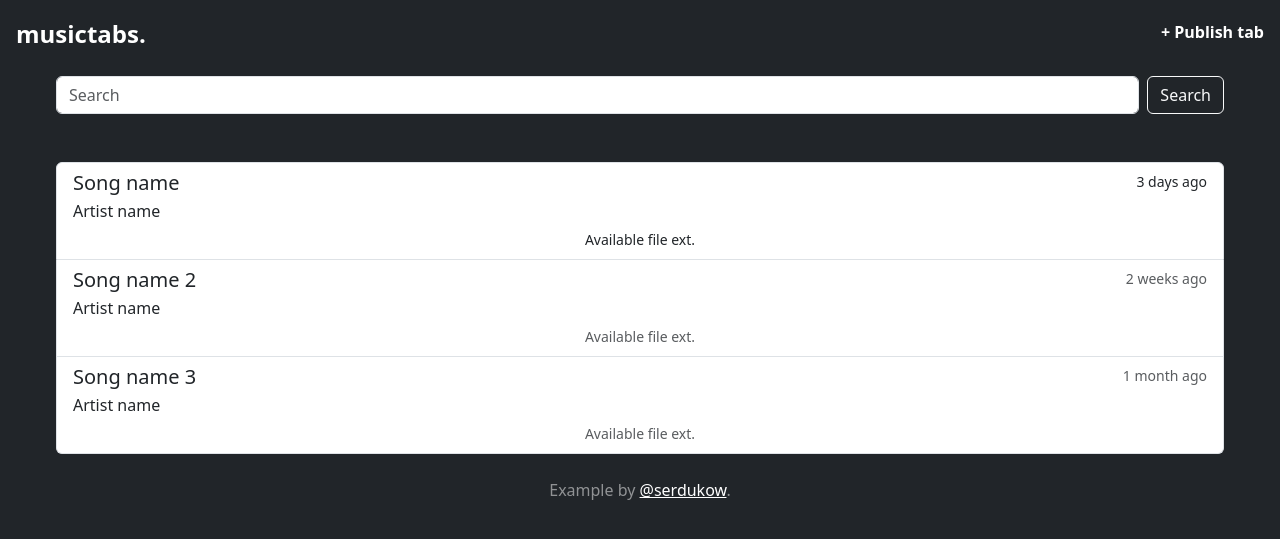
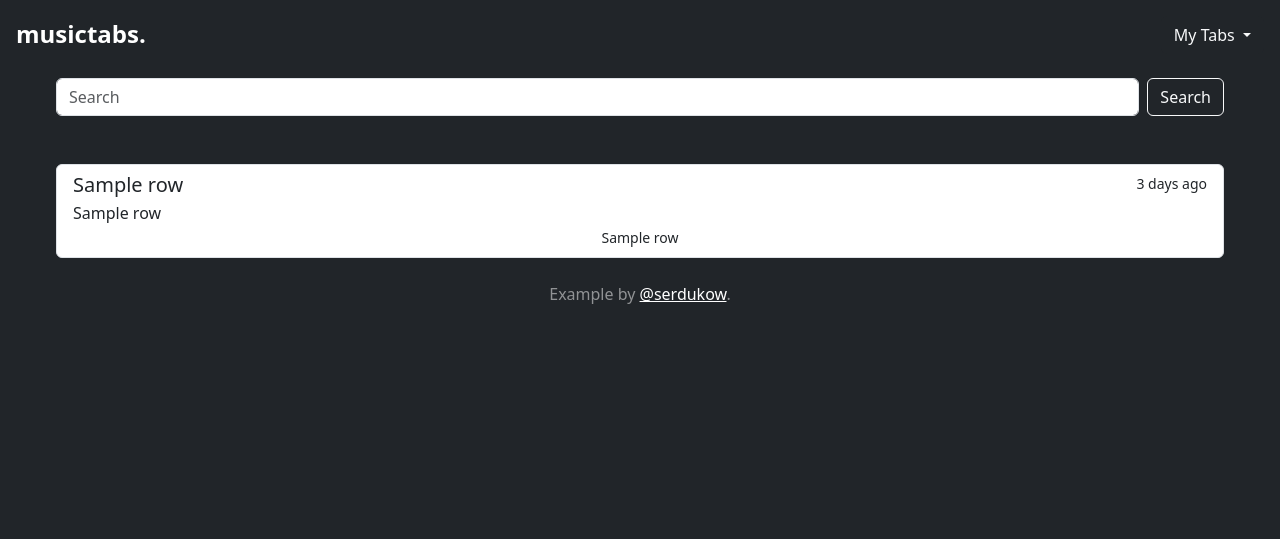
Before and after one commit to serdukow/fastApi-musictabs, a FastAPI app: template templates/home.html in a window 1280 px wide. Shown: the top 539 px of the page. Run offline with FastAPI, Linux system fonts and the light colour scheme; the template is opened without the code that fills it: most values are stand-ins (such as "Sample title", 1, 10 or a date in 2020).

Commit message:
Version 0.0.2

```diff
--- a/templates/home.html
+++ b/templates/home.html
@@ -1,44 +1,25 @@
 {% extends 'layout.html' %}
 
 
-      {% block content %}
+{% block content %}
 
 <form class="d-flex p-4" role="search">
-          <input class="form-control me-2" type="search" placeholder="Search" aria-label="Search">
-          <button class="btn btn-outline-light" type="submit">Search</button>
+  <input class="form-control me-2" type="search" name="search" placeholder="Search" aria-label="Search">
+  <button class="btn btn-outline-light" type="submit">Search</button>
 </form>
 
-
 <div class="list-group d-flex w-100 h-100 p-4 mx-auto">
-  <a href="#" class="list-group-item list-group-item-action" aria-current="true">
+  {% for row in data %}
+  <a href="/home/{{ row[0] }}" class="list-group-item list-group-item-action{% if row[0] == current_id %} active{% endif %}">
     <div class="d-flex w-100 justify-content-between">
-      <h5 class="mb-1">Song name</h5>
+      <h5 class="mb-1">{{ row[2] }}</h5>
       <small>3 days ago</small>
     </div>
-    <p class="mb-1 d-flex w-100 justify-content-between">Artist name</p>
-    <small>Available file ext.</small>
+    <!-- Add the new columns here -->
+    <p class="mb-auto d-flex w-100 justify-content-between">{{ row[1] }}</p>
+    <small>{{ row[3] }}</small>
   </a>
-  <a href="#" class="list-group-item list-group-item-action">
+  {% endfor %}
+</div>
 
-
-
-    <div class="d-flex w-100 justify-content-between">
-      <h5 class="mb-1">Song name 2</h5>
-      <small class="text-muted">2 weeks ago</small>
-    </div>
-    <p class="mb-1 d-flex w-100 justify-content-between">Artist name</p>
-    <small class="text-muted">Available file ext.</small>
-  </a>
-  <a href="#" class="list-group-item list-group-item-action">
-
-
-
-    <div class="d-flex w-100 justify-content-between">
-      <h5 class="mb-1">Song name 3</h5>
-      <small class="text-muted">1 month ago</small>
-    </div>
-    <p class="mb-1 d-flex w-100 justify-content-between">Artist name</p>
-    <small class="text-muted">Available file ext.</small>
-  </a>
-</div>
 {% endblock %}
--- a/templates/layout.html
+++ b/templates/layout.html
@@ -7,6 +7,7 @@
     <meta charset="UTF-8">
     <title>musictabs</title>
     <link href="https://cdn.jsdelivr.net/npm/bootstrap@5.3.0-alpha1/dist/css/bootstrap.min.css" rel="stylesheet" integrity="sha384-GLhlTQ8iRABdZLl6O3oVMWSktQOp6b7In1Zl3/Jr59b6EGGoI1aFkw7cmDA6j6gD" crossorigin="anonymous">
+    <script src="https://cdn.jsdelivr.net/npm/bootstrap@5.3.0-alpha1/dist/js/bootstrap.bundle.min.js" integrity="sha384-w76AqPfDkMBDXo30jS1Sgez6pr3x5MlQ1ZAGC+nuZB+EYdgRZgiwxhTBTkF7CXvN" crossorigin="anonymous"></script>
 </head>
 
 
@@ -17,7 +18,18 @@
     <div>
         <a class="navbar-brand float-md-start mb-0 fs-4 fw-bolder" href="/">musictabs.</a>
       <nav class="nav nav-masthead justify-content-center float-md-end">
-          <a class="nav-link fw-bold py-1 px-0 text-white" aria-current="page" href="/post">+ Publish tab</a>
+          <ul class="navbar-nav">
+        <li class="nav-item dropdown">
+          <button class="btn btn-link dropdown-toggle text-decoration-none text-light bg-dark fs-6" data-bs-toggle="dropdown" aria-expanded="false">
+            My Tabs
+          </button>
+          <ul class="dropdown-menu dropdown-menu-dark">
+            <li><a class="dropdown-item" href="/post">Publish tab</a></li>
+            <li><a class="dropdown-item" href="#">My drafts</a></li>
+            <li><a class="dropdown-item" href="#">Logout</a></li>
+          </ul>
+        </li>
+          </ul>
       </nav>
 
     </div>
```
Also changed, not shown: api/upload.py (+33 -3 lines), services/upload.py (+18 -2 lines).
